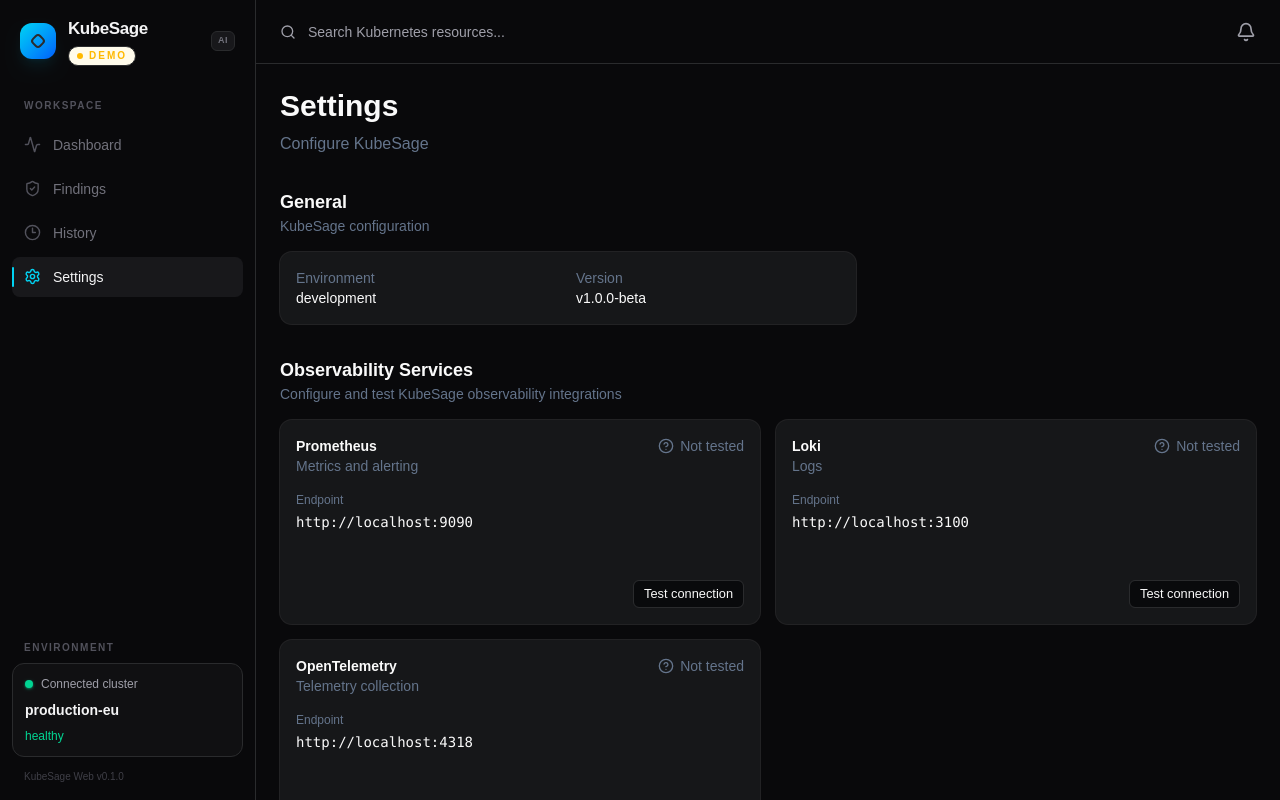
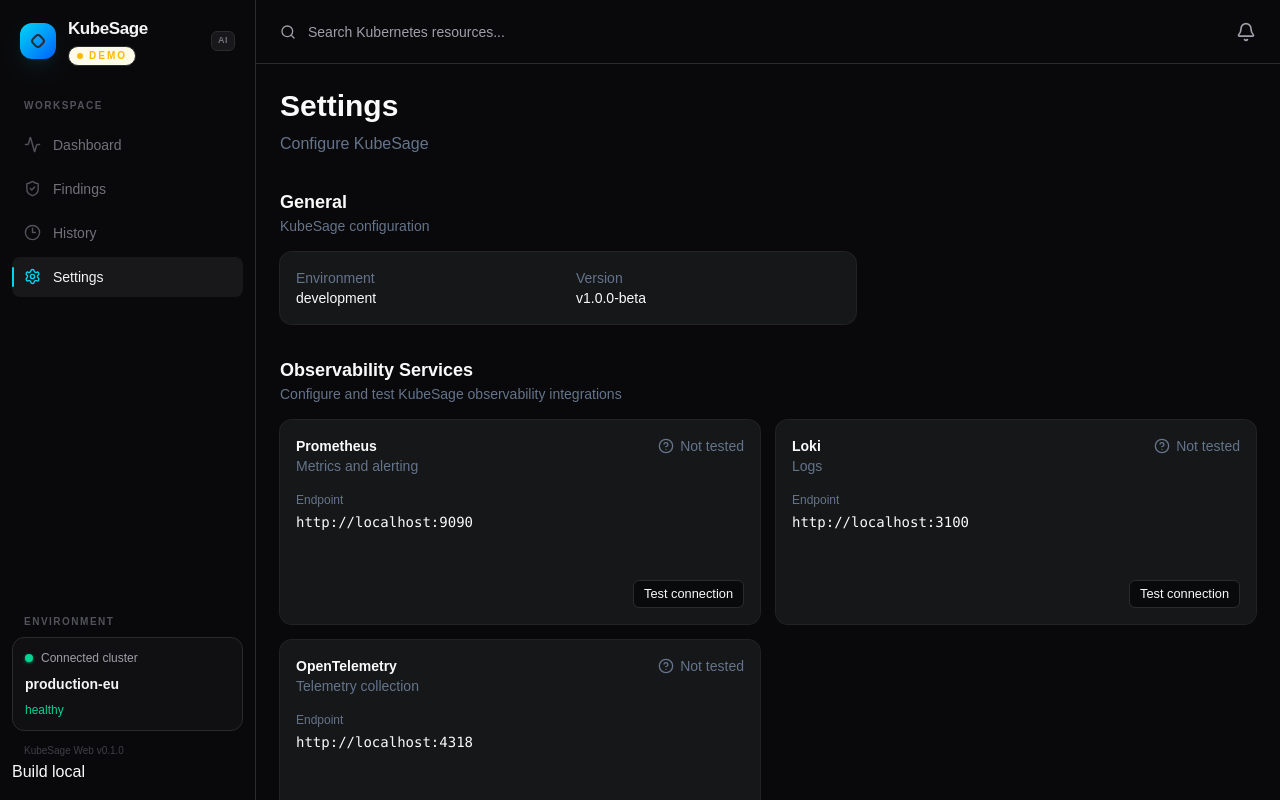
Before and after one commit to fdebar/kubesage-web, a React (Vite) app: page /kubesage-web/settings in a window 1280 px wide. Built offline with nearby package versions, Linux system fonts and the light colour scheme; no server answers.

Commit message:
feat: expose and display build SHA in the sidebar footer

```diff
--- a/src/components/layout/Sidebar.tsx
+++ b/src/components/layout/Sidebar.tsx
@@ -2,7 +2,7 @@
 import { NavLink, useLocation } from 'react-router-dom';
 import { useDashboard } from '@/hooks/useDashboard';
 import { DemoBadge } from '@/components/ui/DemoBadge';
-import { APP_VERSION } from '@/config/app';
+import { APP_BUILD_SHA, APP_VERSION } from '@/config/app';
 
 const navigation = [
   {
@@ -140,6 +140,7 @@
           </div>
         </div>
         <div className="mt-3 px-3 text-[10px] text-zinc-700">KubeSage Web v{APP_VERSION}</div>
+        <p className="mt-0.5">Build {APP_BUILD_SHA.slice(0, 7)}</p>
       </div>
     </aside>
   );
--- a/src/config/app.ts
+++ b/src/config/app.ts
@@ -1 +1,2 @@
 export const APP_VERSION = __APP_VERSION__;
+export const APP_BUILD_SHA = __APP_BUILD_SHA__;
--- a/src/vite-env.d.ts
+++ b/src/vite-env.d.ts
@@ -1 +1,2 @@
 declare const __APP_VERSION__: string;
+declare const __APP_BUILD_SHA__: string;
--- a/vite.config.ts
+++ b/vite.config.ts
@@ -9,6 +9,7 @@
   plugins: [react(), tailwindcss()],
   define: {
     __APP_VERSION__: JSON.stringify(packageJson.version),
+    __APP_BUILD_SHA__: JSON.stringify(process.env.VITE_BUILD_SHA ?? 'local'),
   },
   resolve: {
     alias: {
```
